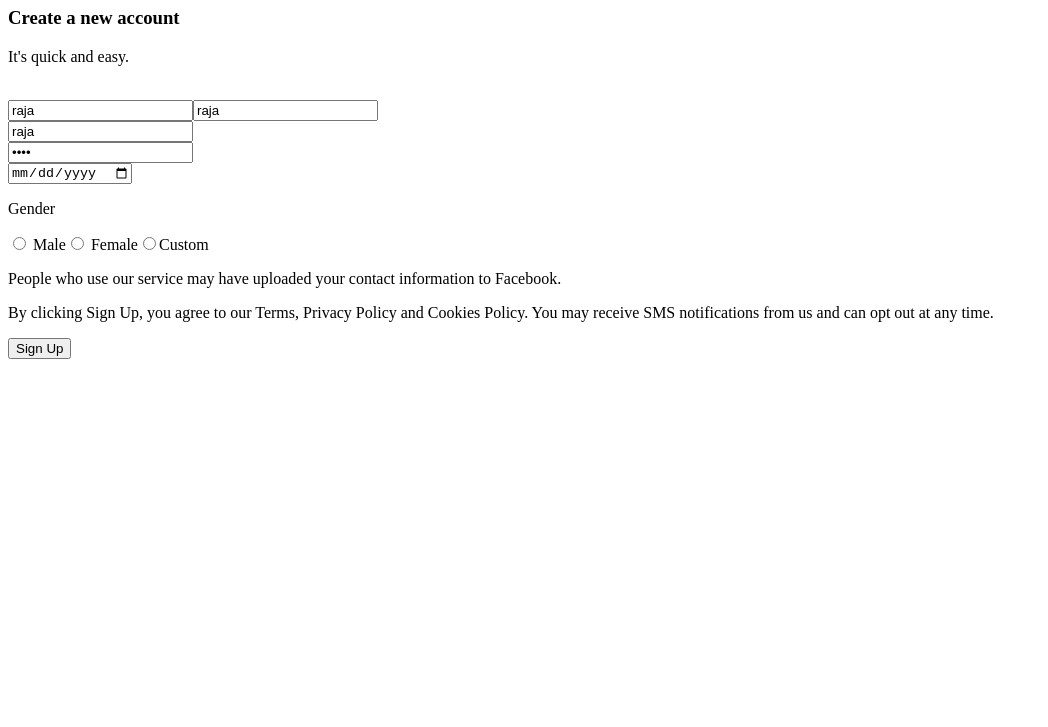
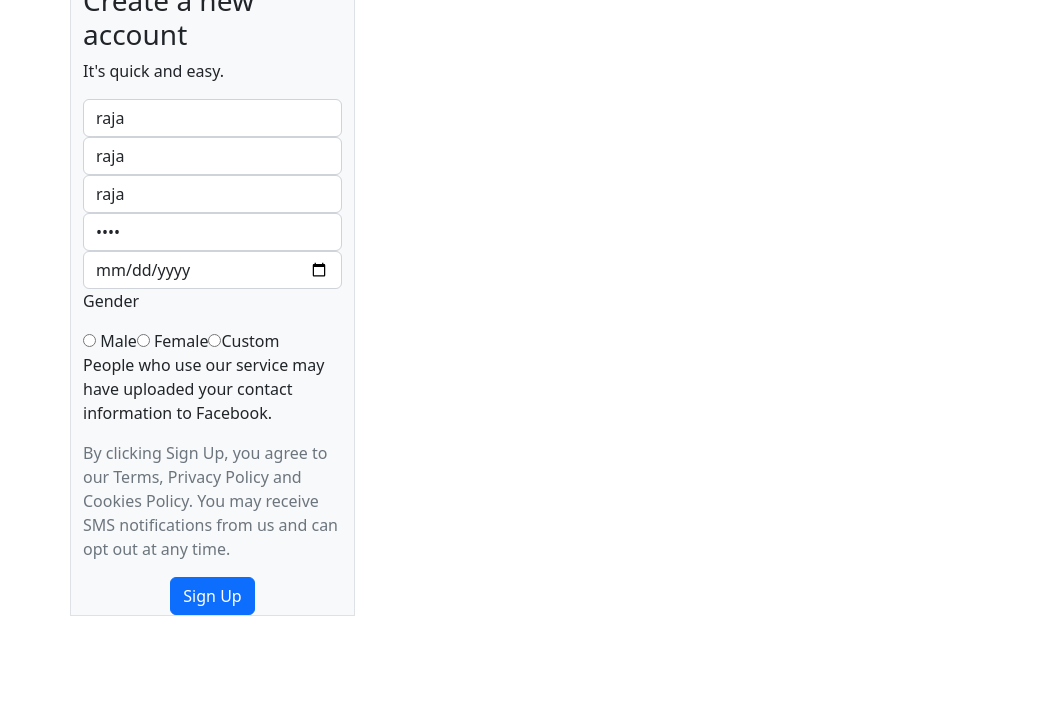
Before and after one commit to ParthipanSrinivasan/W3Schoolhtml, a plain HTML site: page autofill.html in a window 1280 px wide. Shown: the part 73-800 px from the top of the page, without its empty margins (0-1048 px from the left). Drawn offline with Linux system fonts and the light colour scheme.

Commit message:
Bootstrap file added in facebook

```diff
--- a/autofill.html
+++ b/autofill.html
@@ -5,30 +5,48 @@
     <meta http-equiv="X-UA-Compatible" content="IE=edge">
     <meta name="viewport" content="width=device-width, initial-scale=1.0">
     <title>Facebooksign</title>
+    <link rel="stylesheet" href="/bootstrap/bootstrap.min.css">
 </head>
 <body>
-  <div class="">
-    <p id="lo"></p>
-    <form onsubmit="myFunction(event)" name="myform" method="GET">
-        <h1>facebook</h1>
+  <div class="container">
+    <h1 class="justify-content-between text-center gy-5 text-primary">facebook</h1>
+    <div  class="row form-group justify-content-between">
+        <form onsubmit="myFunction(event)" class="border bg-light w-25">
+            <div class="text-lg-start">
                 <h3>Create a new account</h3>
                 <p>It's quick and easy.</p>
-        <br>
-        <input type="text" name="first_name" id="m1" placeholder="FirstName"><input type="text" name="sure_name" id="m2" placeholder="Surename">
-        <br>
-        <input type="text" name="user_id" id="m3" placeholder="Mobile number or email address">
-        <br>
-        <input type="password" name="new_password" id="m4" placeholder="New password">
-        <br>
-        <input type="date">
+            </div>
+                <div>
+                    <input type="text" class="form-control" name="first_name" id="first_name" placeholder="FirstName">
+                    </div>
+                    <div>
+                        <input type="text" class="form-control" name="sure_name" id="sure_name" placeholder="Surename">
+                        </div>
+                        <div>
+                            <input type="text" class="form-control" name="user_id" id="user_id" placeholder="Mobile number or email address">
+                        </div>
+                        <div>
+                            <input type="password" class="form-control" name="new_password" id="new_password" placeholder="New password">
+                        </div>
+                        <div>
+                            <input type="date" class="form-control">
+                        </div>
+                        <div class="gy-5">
                             <p>Gender</p>
+                        </div>
+                        <div>
                             <input type="radio" name="request"> <label for="">Male</label><input type="radio" name="request"> <label for="">Female</label><input type="radio" name="request" ><label for="">Custom</label>
-        <p>People who use our service may have uploaded your contact information to Facebook.</p>
-        <p>By clicking Sign Up, you agree to our Terms, Privacy Policy and Cookies Policy. You may receive SMS notifications from us and can opt out at any time.</p>
-        <input type="submit" value="Sign Up" >
+                        </div>
+                        <div class="gy-5 font-size: 2.5rem">
+                            <p >People who use our service may have uploaded your contact information to Facebook.</p>
+                            <p class="text-muted">By clicking Sign Up, you agree to our Terms, Privacy Policy and Cookies Policy. You may receive SMS notifications from us and can opt out at any time.</p>
+                        </div>
+                        <div class="text-center gy-5">
+                            <input class="btn btn-primary text-center" type="submit" value="Sign Up" >
+                        </div>
         </form>
     </div>
-  <p id="d1"></p>
+</div>
 <script>
     function myFunction(event){
         event.preventDefault()
@@ -48,11 +66,10 @@
         "new_password":"raja",
         "sure_name":"raja",
         }
-      console.log(postData["first_name"]);
-      document.getElementById("m1").value =postData["first_name"];
-      document.getElementById("m3").value =postData["user_id"];
-      document.getElementById("m4").value =postData["new_password"];
-      document.getElementById("m2").value =postData["sure_name"];
+        document.getElementById("first_name").value =postData["first_name"];
+        document.getElementById("user_id").value =postData["user_id"];
+        document.getElementById("new_password").value =postData["new_password"];
+        document.getElementById("sure_name").value =postData["sure_name"];
 </script>
 </body>
 </html>
```
Lines whose indentation alone changed are shown as unchanged.
